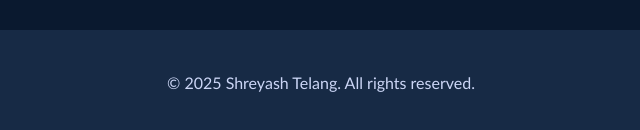
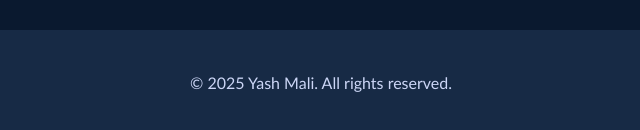
Before and after one commit to Yash-070318/portfolio, a plain HTML site: page Projects.html in a window 1280 px wide. Shown: the part 738-868 px from the top of the page, 319-959 px from the left. Drawn offline with Linux system fonts and the light colour scheme.

Commit message:
Update Projects.html

```diff
--- a/Projects.html
+++ b/Projects.html
@@ -144,7 +144,7 @@
     </div>
 
     <footer>
-        <p>&copy; 2025 Shreyash Telang. All rights reserved.</p>
+        <p>&copy; 2025 Yash Mali. All rights reserved.</p>
     </footer>
 </body>
 </html>
```
